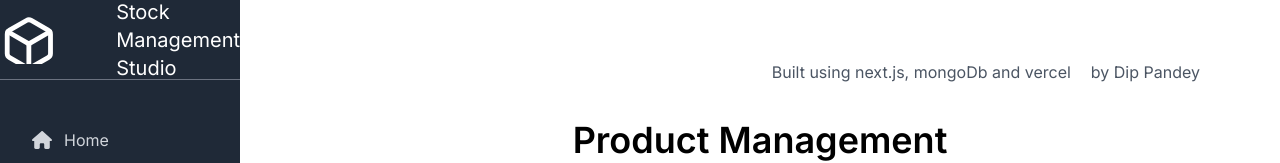
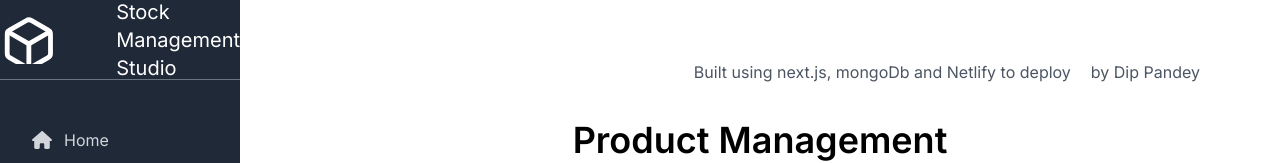
Before and after one commit to DipPandey/Stock-managment-project, a Next.js app: page / in a window 1280 px wide. Shown: the top 163 px of the page. Built offline with nearby package versions, Linux system fonts and the light colour scheme; no server answers; the database is empty.

Commit message:
push new

```diff
--- a/components/Header.js
+++ b/components/Header.js
@@ -9,7 +9,7 @@ const Header = () => {
 
     </a>
     <nav className="md:ml-auto flex flex-wrap items-center text-base justify-center">
-      <a className="mr-5 hover:text-gray-900">Built using next.js, mongoDb and vercel</a>
+      <a className="mr-5 hover:text-gray-900">Built using next.js, mongoDb and Netlify to deploy</a>
       <a className="mr-5 hover:t ext-gray-900">by Dip Pandey</a>
 
     </nav>
```
